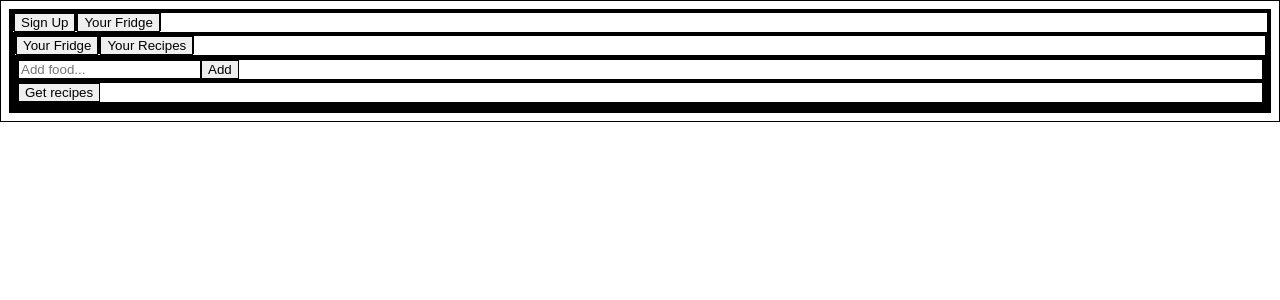
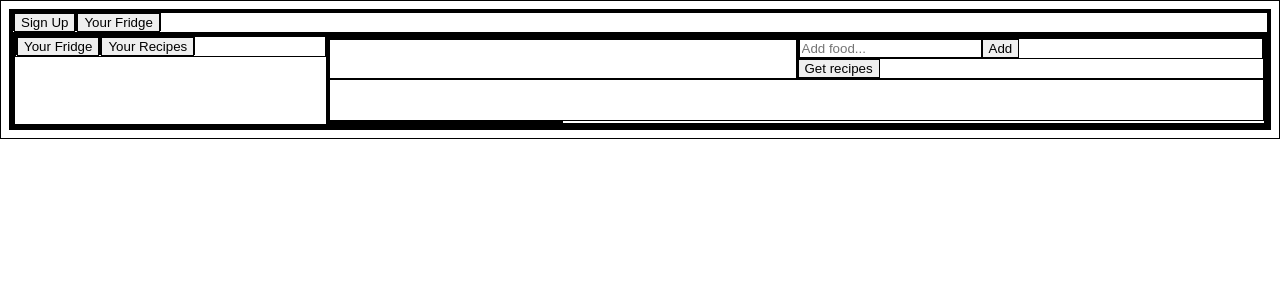
Before and after one commit to ReinforcementPikachu/OhWowOhNo, a React app: page /yourfridge in a window 1280 px wide. Shown: the top 300 px of the page. Built offline with nearby package versions, Linux system fonts and the light colour scheme.

Commit message:
beginning styling

```diff
--- a/client/assets/styles.scss
+++ b/client/assets/styles.scss
@@ -9,3 +9,35 @@
     flex-direction: column;
     align-items: center;
 }
+
+.container {  display: grid;
+    grid-template-columns: 1fr 1fr 1fr 1fr;
+    grid-template-rows: 1fr 1fr 1fr 1fr;
+    gap: 0px 0px;
+    grid-auto-flow: row;
+    grid-template-areas:
+      "fridge-wrapper fridge-wrapper add-wrapper add-wrapper"
+      "fridge-wrapper fridge-wrapper add-wrapper add-wrapper"
+      "recipes-wrapper recipes-wrapper recipes-wrapper recipes-wrapper"
+      "recipes-wrapper recipes-wrapper recipes-wrapper recipes-wrapper";
+  }
+
+  .add-wrapper { grid-area: add-wrapper; }
+
+  .fridge-wrapper { grid-area: fridge-wrapper; }
+
+  .recipes-wrapper { grid-area: recipes-wrapper; }
+
+  .fridgeContainer {
+    display: grid;
+    grid-template-columns: 1fr 1fr 1fr 1fr;
+    grid-template-rows: 1fr 1fr 1fr 1fr;
+    gap: 0px 0px;
+    grid-template-areas:
+      "fridgeNav fridgeRec fridgeRec fridgeRec"
+      "fridgeNav fridgeRec fridgeRec fridgeRec"
+      "fridgeNav fridgeRec fridgeRec fridgeRec"
+      "fridgeNav fridgeRec fridgeRec fridgeRec";
+  }
+  .fridgeNav { grid-area: fridgeNav; }
+  .fridgeRec { grid-area: fridgeRec; }
--- a/client/components/Fridge.jsx
+++ b/client/components/Fridge.jsx
@@ -36,8 +36,13 @@ const Fridge = () => {
     }
 
     return  (
-        <div>
-            <div>
+        <div class='container'>
+            <div className='fridge-wrapper'>
+                <form ref={recipeForm}>
+                    {contents.map((food, i) => <Food key={`f${i}`} food={food}/>)}
+                </form>
+            </div>
+            <div className='add-wrapper'>
                 <form onSubmit={addFood}>
                     <input
                     ref={foodForm}
@@ -47,14 +52,12 @@ const Fridge = () => {
                     onChange={e => dispatch(createFood(e.target.value))}/>
                     <button type='submit'>Add</button>
                 </form>
+                <button onClick={getRecipes}>Get recipes</button>
             </div>
             <div>
-                <form onSubmit={getRecipes} ref={recipeForm}>
-                    {contents.map((food, i) => <Food key={`f${i}`} food={food}/>)}
-                    <button type='submit'>Get recipes</button>
-                </form>
+
             </div>
-            <div>
+            <div className='recipes-wrapper'>
                 {recipes.map((recipe, i) => <Recipe key={`r${i}`} recipe={recipe}/>)}
             </div>
         </div>
--- a/client/containers/FridgePage.jsx
+++ b/client/containers/FridgePage.jsx
@@ -8,9 +8,11 @@ import Recipes from '../components/Recipes.jsx'
 
 const FridgePage = () => {
     return (
-        <div>
-            <FridgeNav />
-            <div>
+        <div className='fridgeContainer'>
+            <div className='fridgeNav'>
+                <FridgeNav />
+            </div>
+            <div className='fridgeRec'>
                 <Routes>
                     <Route path="/" element={<Fridge />} />
                     <Route path="/recipes" element={<Recipes />} />
--- a/client/containers/Login.jsx
+++ b/client/containers/Login.jsx
@@ -24,6 +24,7 @@ const Login = () => {
         if (username==='chris' && pw ==='chris'){
             dispatch(logIn({id:1, username:username}))
         } else {
+            alert('It appears there was an issue with your username or password. Try again or sign up')
             dispatch(noUser())
         }
         // console.log(newUsername,'state of username after')
@@ -65,7 +66,7 @@ const Login = () => {
             {authenticated && (
                 <Navigate to= "/yourfridge" replace = {true}/>
             )} {error && (
-                <Navigate to="/signup" replace={true} />
+                <Navigate to="/login" replace={true} />
             )}
         </div>
     )
--- a/client/containers/SignUp.jsx
+++ b/client/containers/SignUp.jsx
@@ -1,7 +1,7 @@
 import React from 'react'
 import ReactDOM from 'react-dom'
 import { useSelector, useDispatch } from 'react-redux';
-import { newUser, userInDatabase, selectUserId, selectUsername, selectAuthenticated, selectError } from '../features/userSlice';
+import { newUser, userInDatabase, selectUserId, selectUsername, selectAuthenticated, selectError, selectSignup } from '../features/userSlice';
 import axios from 'axios';
 import { Navigate } from 'react-router-dom';
 
@@ -9,6 +9,7 @@ const SignUp = () => {
     const newId = useSelector(selectUserId);
     const newUsername = useSelector(selectUsername);
     const authenticated = useSelector(selectAuthenticated);
+    const signedIn = useSelector(selectSignup)
     const error = useSelector(selectError);
     const dispatch = useDispatch();
 
@@ -62,6 +63,9 @@ const SignUp = () => {
             <br></br>
                 <button type='submit'>Log In</button>
             </form>
+            {signedIn && (
+                <Navigate to= "/login" replace = {true}/>
+            )}
             {error && (
                 <Navigate to= "/login" replace = {true}/>
             )}
--- a/client/features/userSlice.js
+++ b/client/features/userSlice.js
@@ -6,7 +6,8 @@ export const userSlice = createSlice({
         userId: 0,
         username: '',
         authenticated: false,
-        error: null
+        error: null,
+        signup: null
     },
     reducers: {
         logIn: (state, action) => {
@@ -14,6 +15,7 @@ export const userSlice = createSlice({
             state.userId = action.payload.id,
             state.username = action.payload.username,
             state.authenticated = true
+            state.error = false
         },
         logOut: (state, action) => {
             state.userId = 0,
@@ -25,11 +27,10 @@ export const userSlice = createSlice({
             state.authenticated = false
         },
         newUser: (state) => {
-            state.error = true;
+            state.signup = true;
         },
         userInDatabase: (state,action) => {
-            state.error = true,
-            state.username = action.payload.username
+            state.error = true
         }
     },
 });
@@ -40,5 +41,6 @@ export const selectUserId = (state) => state.user.userId;
 export const selectUsername = (state) => state.user.username;
 export const selectAuthenticated = (state) => state.user.authenticated;
 export const selectError = (state) => state.user.error;
+export const selectSignup = (state) => state.user.signup
 
 export default userSlice.reducer;
```
